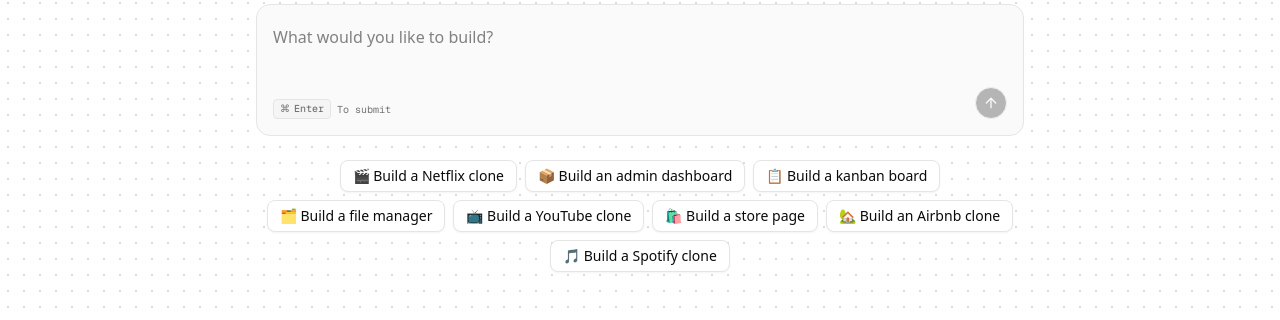
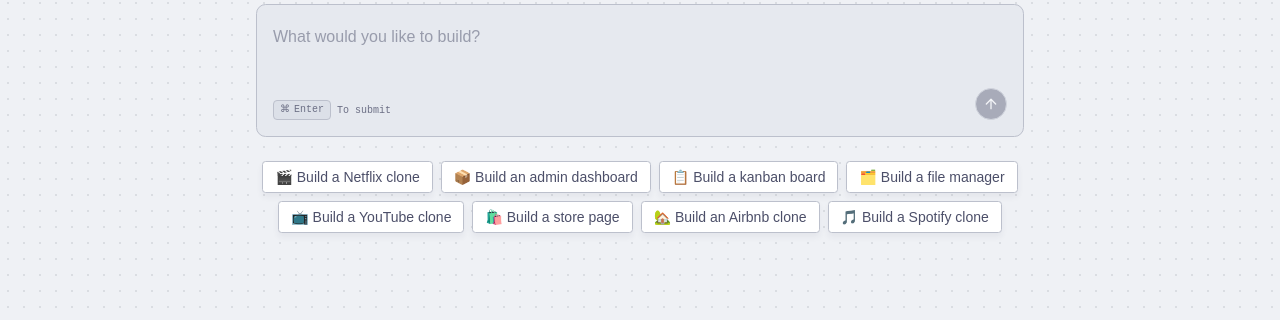
Before and after one commit to ccote46/vibe, a Next.js app: page / in a window 1280 px wide. Shown: the part 293-613 px from the top of the page. Built offline with nearby package versions, Linux system fonts and the light colour scheme; no server answers.

Commit message:
created theme

```diff
--- a/src/app/globals.css
+++ b/src/app/globals.css
@@ -2,114 +2,165 @@
 @import "tw-animate-css";
 
 @custom-variant dark (&:is(.dark *));
+:root {
+  --background: oklch(0.9578 0.0058 264.5321);
+  --foreground: oklch(0.4355 0.0430 279.3250);
+  --card: oklch(1.0000 0 0);
+  --card-foreground: oklch(0.4355 0.0430 279.3250);
+  --popover: oklch(0.8575 0.0145 268.4756);
+  --popover-foreground: oklch(0.4355 0.0430 279.3250);
+  --primary: oklch(0.5547 0.2503 297.0156);
+  --primary-foreground: oklch(1.0000 0 0);
+  --secondary: oklch(0.8575 0.0145 268.4756);
+  --secondary-foreground: oklch(0.4355 0.0430 279.3250);
+  --muted: oklch(0.9060 0.0117 264.5071);
+  --muted-foreground: oklch(0.5471 0.0343 279.0837);
+  --accent: oklch(0.6820 0.1448 235.3822);
+  --accent-foreground: oklch(1.0000 0 0);
+  --destructive: oklch(0.5505 0.2155 19.8095);
+  --destructive-foreground: oklch(1.0000 0 0);
+  --border: oklch(0.8083 0.0174 271.1982);
+  --input: oklch(0.8575 0.0145 268.4756);
+  --ring: oklch(0.5547 0.2503 297.0156);
+  --chart-1: oklch(0.5547 0.2503 297.0156);
+  --chart-2: oklch(0.6820 0.1448 235.3822);
+  --chart-3: oklch(0.6250 0.1772 140.4448);
+  --chart-4: oklch(0.6920 0.2041 42.4293);
+  --chart-5: oklch(0.7141 0.1045 33.0967);
+  --sidebar: oklch(0.9335 0.0087 264.5206);
+  --sidebar-foreground: oklch(0.4355 0.0430 279.3250);
+  --sidebar-primary: oklch(0.5547 0.2503 297.0156);
+  --sidebar-primary-foreground: oklch(1.0000 0 0);
+  --sidebar-accent: oklch(0.6820 0.1448 235.3822);
+  --sidebar-accent-foreground: oklch(1.0000 0 0);
+  --sidebar-border: oklch(0.8083 0.0174 271.1982);
+  --sidebar-ring: oklch(0.5547 0.2503 297.0156);
+  --font-sans: Montserrat, sans-serif;
+  --font-serif: Georgia, serif;
+  --font-mono: Fira Code, monospace;
+  --radius: 0.35rem;
+  --shadow-x: 0px;
+  --shadow-y: 4px;
+  --shadow-blur: 6px;
+  --shadow-spread: 0px;
+  --shadow-opacity: 0.12;
+  --shadow-color: hsl(240 30% 25%);
+  --shadow-2xs: 0px 4px 6px 0px hsl(240 30% 25% / 0.06);
+  --shadow-xs: 0px 4px 6px 0px hsl(240 30% 25% / 0.06);
+  --shadow-sm: 0px 4px 6px 0px hsl(240 30% 25% / 0.12), 0px 1px 2px -1px hsl(240 30% 25% / 0.12);
+  --shadow: 0px 4px 6px 0px hsl(240 30% 25% / 0.12), 0px 1px 2px -1px hsl(240 30% 25% / 0.12);
+  --shadow-md: 0px 4px 6px 0px hsl(240 30% 25% / 0.12), 0px 2px 4px -1px hsl(240 30% 25% / 0.12);
+  --shadow-lg: 0px 4px 6px 0px hsl(240 30% 25% / 0.12), 0px 4px 6px -1px hsl(240 30% 25% / 0.12);
+  --shadow-xl: 0px 4px 6px 0px hsl(240 30% 25% / 0.12), 0px 8px 10px -1px hsl(240 30% 25% / 0.12);
+  --shadow-2xl: 0px 4px 6px 0px hsl(240 30% 25% / 0.30);
+  --tracking-normal: 0em;
+  --spacing: 0.25rem;
+}
+
+.dark {
+  --background: oklch(0.2155 0.0254 284.0647);
+  --foreground: oklch(0.8787 0.0426 272.2767);
+  --card: oklch(0.2429 0.0304 283.9110);
+  --card-foreground: oklch(0.8787 0.0426 272.2767);
+  --popover: oklch(0.4037 0.0320 280.1520);
+  --popover-foreground: oklch(0.8787 0.0426 272.2767);
+  --primary: oklch(0.7871 0.1187 304.7693);
+  --primary-foreground: oklch(0.2429 0.0304 283.9110);
+  --secondary: oklch(0.4765 0.0340 278.6430);
+  --secondary-foreground: oklch(0.8787 0.0426 272.2767);
+  --muted: oklch(0.2973 0.0294 276.2144);
+  --muted-foreground: oklch(0.7510 0.0396 273.9320);
+  --accent: oklch(0.8467 0.0833 210.2545);
+  --accent-foreground: oklch(0.2429 0.0304 283.9110);
+  --destructive: oklch(0.7556 0.1297 2.7642);
+  --destructive-foreground: oklch(0.2429 0.0304 283.9110);
+  --border: oklch(0.3240 0.0319 281.9784);
+  --input: oklch(0.3240 0.0319 281.9784);
+  --ring: oklch(0.7871 0.1187 304.7693);
+  --chart-1: oklch(0.7871 0.1187 304.7693);
+  --chart-2: oklch(0.8467 0.0833 210.2545);
+  --chart-3: oklch(0.8577 0.1092 142.7153);
+  --chart-4: oklch(0.8237 0.1015 52.6294);
+  --chart-5: oklch(0.9226 0.0238 30.4919);
+  --sidebar: oklch(0.1828 0.0204 284.2039);
+  --sidebar-foreground: oklch(0.8787 0.0426 272.2767);
+  --sidebar-primary: oklch(0.7871 0.1187 304.7693);
+  --sidebar-primary-foreground: oklch(0.2429 0.0304 283.9110);
+  --sidebar-accent: oklch(0.8467 0.0833 210.2545);
+  --sidebar-accent-foreground: oklch(0.2429 0.0304 283.9110);
+  --sidebar-border: oklch(0.4037 0.0320 280.1520);
+  --sidebar-ring: oklch(0.7871 0.1187 304.7693);
+  --font-sans: Montserrat, sans-serif;
+  --font-serif: Georgia, serif;
+  --font-mono: Fira Code, monospace;
+  --radius: 0.35rem;
+  --shadow-x: 0px;
+  --shadow-y: 4px;
+  --shadow-blur: 6px;
+  --shadow-spread: 0px;
+  --shadow-opacity: 0.12;
+  --shadow-color: hsl(240 30% 25%);
+  --shadow-2xs: 0px 4px 6px 0px hsl(240 30% 25% / 0.06);
+  --shadow-xs: 0px 4px 6px 0px hsl(240 30% 25% / 0.06);
+  --shadow-sm: 0px 4px 6px 0px hsl(240 30% 25% / 0.12), 0px 1px 2px -1px hsl(240 30% 25% / 0.12);
+  --shadow: 0px 4px 6px 0px hsl(240 30% 25% / 0.12), 0px 1px 2px -1px hsl(240 30% 25% / 0.12);
+  --shadow-md: 0px 4px 6px 0px hsl(240 30% 25% / 0.12), 0px 2px 4px -1px hsl(240 30% 25% / 0.12);
+  --shadow-lg: 0px 4px 6px 0px hsl(240 30% 25% / 0.12), 0px 4px 6px -1px hsl(240 30% 25% / 0.12);
+  --shadow-xl: 0px 4px 6px 0px hsl(240 30% 25% / 0.12), 0px 8px 10px -1px hsl(240 30% 25% / 0.12);
+  --shadow-2xl: 0px 4px 6px 0px hsl(240 30% 25% / 0.30);
+}
 
 @theme inline {
   --color-background: var(--background);
   --color-foreground: var(--foreground);
-  --font-sans: var(--font-geist-sans);
-  --font-mono: var(--font-geist-mono);
+  --color-card: var(--card);
+  --color-card-foreground: var(--card-foreground);
+  --color-popover: var(--popover);
+  --color-popover-foreground: var(--popover-foreground);
+  --color-primary: var(--primary);
+  --color-primary-foreground: var(--primary-foreground);
+  --color-secondary: var(--secondary);
+  --color-secondary-foreground: var(--secondary-foreground);
+  --color-muted: var(--muted);
+  --color-muted-foreground: var(--muted-foreground);
+  --color-accent: var(--accent);
+  --color-accent-foreground: var(--accent-foreground);
+  --color-destructive: var(--destructive);
+  --color-destructive-foreground: var(--destructive-foreground);
+  --color-border: var(--border);
+  --color-input: var(--input);
+  --color-ring: var(--ring);
+  --color-chart-1: var(--chart-1);
+  --color-chart-2: var(--chart-2);
+  --color-chart-3: var(--chart-3);
+  --color-chart-4: var(--chart-4);
+  --color-chart-5: var(--chart-5);
+  --color-sidebar: var(--sidebar);
+  --color-sidebar-foreground: var(--sidebar-foreground);
+  --color-sidebar-primary: var(--sidebar-primary);
+  --color-sidebar-primary-foreground: var(--sidebar-primary-foreground);
+  --color-sidebar-accent: var(--sidebar-accent);
+  --color-sidebar-accent-foreground: var(--sidebar-accent-foreground);
+  --color-sidebar-border: var(--sidebar-border);
   --color-sidebar-ring: var(--sidebar-ring);
-  --color-sidebar-border: var(--sidebar-border);
-  --color-sidebar-accent-foreground: var(--sidebar-accent-foreground);
-  --color-sidebar-accent: var(--sidebar-accent);
-  --color-sidebar-primary-foreground: var(--sidebar-primary-foreground);
-  --color-sidebar-primary: var(--sidebar-primary);
-  --color-sidebar-foreground: var(--sidebar-foreground);
-  --color-sidebar: var(--sidebar);
-  --color-chart-5: var(--chart-5);
-  --color-chart-4: var(--chart-4);
-  --color-chart-3: var(--chart-3);
-  --color-chart-2: var(--chart-2);
-  --color-chart-1: var(--chart-1);
-  --color-ring: var(--ring);
-  --color-input: var(--input);
-  --color-border: var(--border);
-  --color-destructive: var(--destructive);
-  --color-accent-foreground: var(--accent-foreground);
-  --color-accent: var(--accent);
-  --color-muted-foreground: var(--muted-foreground);
-  --color-muted: var(--muted);
-  --color-secondary-foreground: var(--secondary-foreground);
-  --color-secondary: var(--secondary);
-  --color-primary-foreground: var(--primary-foreground);
-  --color-primary: var(--primary);
-  --color-popover-foreground: var(--popover-foreground);
-  --color-popover: var(--popover);
-  --color-card-foreground: var(--card-foreground);
-  --color-card: var(--card);
+
+  --font-sans: var(--font-sans);
+  --font-mono: var(--font-mono);
+  --font-serif: var(--font-serif);
+
   --radius-sm: calc(var(--radius) - 4px);
   --radius-md: calc(var(--radius) - 2px);
   --radius-lg: var(--radius);
   --radius-xl: calc(var(--radius) + 4px);
-}
 
-:root {
-  --radius: 0.625rem;
-  --background: oklch(1 0 0);
-  --foreground: oklch(0.145 0 0);
-  --card: oklch(1 0 0);
-  --card-foreground: oklch(0.145 0 0);
-  --popover: oklch(1 0 0);
-  --popover-foreground: oklch(0.145 0 0);
-  --primary: oklch(0.205 0 0);
-  --primary-foreground: oklch(0.985 0 0);
-  --secondary: oklch(0.97 0 0);
-  --secondary-foreground: oklch(0.205 0 0);
-  --muted: oklch(0.97 0 0);
-  --muted-foreground: oklch(0.556 0 0);
-  --accent: oklch(0.97 0 0);
-  --accent-foreground: oklch(0.205 0 0);
-  --destructive: oklch(0.577 0.245 27.325);
-  --border: oklch(0.922 0 0);
-  --input: oklch(0.922 0 0);
-  --ring: oklch(0.708 0 0);
-  --chart-1: oklch(0.646 0.222 41.116);
-  --chart-2: oklch(0.6 0.118 184.704);
-  --chart-3: oklch(0.398 0.07 227.392);
-  --chart-4: oklch(0.828 0.189 84.429);
-  --chart-5: oklch(0.769 0.188 70.08);
-  --sidebar: oklch(0.985 0 0);
-  --sidebar-foreground: oklch(0.145 0 0);
-  --sidebar-primary: oklch(0.205 0 0);
-  --sidebar-primary-foreground: oklch(0.985 0 0);
-  --sidebar-accent: oklch(0.97 0 0);
-  --sidebar-accent-foreground: oklch(0.205 0 0);
-  --sidebar-border: oklch(0.922 0 0);
-  --sidebar-ring: oklch(0.708 0 0);
-}
-
-.dark {
-  --background: oklch(0.145 0 0);
-  --foreground: oklch(0.985 0 0);
-  --card: oklch(0.205 0 0);
-  --card-foreground: oklch(0.985 0 0);
-  --popover: oklch(0.205 0 0);
-  --popover-foreground: oklch(0.985 0 0);
-  --primary: oklch(0.922 0 0);
-  --primary-foreground: oklch(0.205 0 0);
-  --secondary: oklch(0.269 0 0);
-  --secondary-foreground: oklch(0.985 0 0);
-  --muted: oklch(0.269 0 0);
-  --muted-foreground: oklch(0.708 0 0);
-  --accent: oklch(0.269 0 0);
-  --accent-foreground: oklch(0.985 0 0);
-  --destructive: oklch(0.704 0.191 22.216);
-  --border: oklch(1 0 0 / 10%);
-  --input: oklch(1 0 0 / 15%);
-  --ring: oklch(0.556 0 0);
-  --chart-1: oklch(0.488 0.243 264.376);
-  --chart-2: oklch(0.696 0.17 162.48);
-  --chart-3: oklch(0.769 0.188 70.08);
-  --chart-4: oklch(0.627 0.265 303.9);
-  --chart-5: oklch(0.645 0.246 16.439);
-  --sidebar: oklch(0.205 0 0);
-  --sidebar-foreground: oklch(0.985 0 0);
-  --sidebar-primary: oklch(0.488 0.243 264.376);
-  --sidebar-primary-foreground: oklch(0.985 0 0);
-  --sidebar-accent: oklch(0.269 0 0);
-  --sidebar-accent-foreground: oklch(0.985 0 0);
-  --sidebar-border: oklch(1 0 0 / 10%);
-  --sidebar-ring: oklch(0.556 0 0);
+  --shadow-2xs: var(--shadow-2xs);
+  --shadow-xs: var(--shadow-xs);
+  --shadow-sm: var(--shadow-sm);
+  --shadow: var(--shadow);
+  --shadow-md: var(--shadow-md);
+  --shadow-lg: var(--shadow-lg);
+  --shadow-xl: var(--shadow-xl);
+  --shadow-2xl: var(--shadow-2xl);
 }
 
 @layer base {
@@ -120,3 +171,11 @@
     @apply bg-background text-foreground;
   }
 }
+
+@layer base {
+
+  button:not([disabled]),
+  [role="button"]:not([disabled]) {
+    cursor:pointer,
+  }
+}
--- a/src/components/ui/button.tsx
+++ b/src/components/ui/button.tsx
@@ -9,6 +9,8 @@
   {
     variants: {
       variant: {
+        tertiary:
+          "bg-primary/25 dark:bg-primary/30 text-primary shadow-xs hover:bg-primary/20 dark:hover:bg-primary/25",
         default: "bg-primary text-primary-foreground hover:bg-primary/90",
         destructive:
           "bg-destructive text-white hover:bg-destructive/90 focus-visible:ring-destructive/20 dark:focus-visible:ring-destructive/40 dark:bg-destructive/60",
--- a/src/modules/projects/ui/views/project-view.tsx
+++ b/src/modules/projects/ui/views/project-view.tsx
@@ -65,7 +65,7 @@
                                 </TabsTrigger>
                             </TabsList>
                             <div className="ml-auto flex items-center gap-x-2">
-                                <Button asChild size="sm" variant="default">
+                                <Button asChild size="sm" variant="tertiary">
                                     <Link href="/pricing">
                                         <CrownIcon/> Upgrade
                                     </Link>
--- a/src/prompt.ts
+++ b/src/prompt.ts
@@ -29,6 +29,7 @@
 - Keep "use client" as close to the leaves of your component tree as possible
 - Extract interactive portions into separate client components instead of marking entire pages as client components
 - NEVER add "use client" to layout.tsx or any layout file
+- ALWAYS ADD USECLIENT WHEN USING USESTATE
 
 Tool Usage (CRITICAL):
 - You have access to exactly THREE tools:
```
